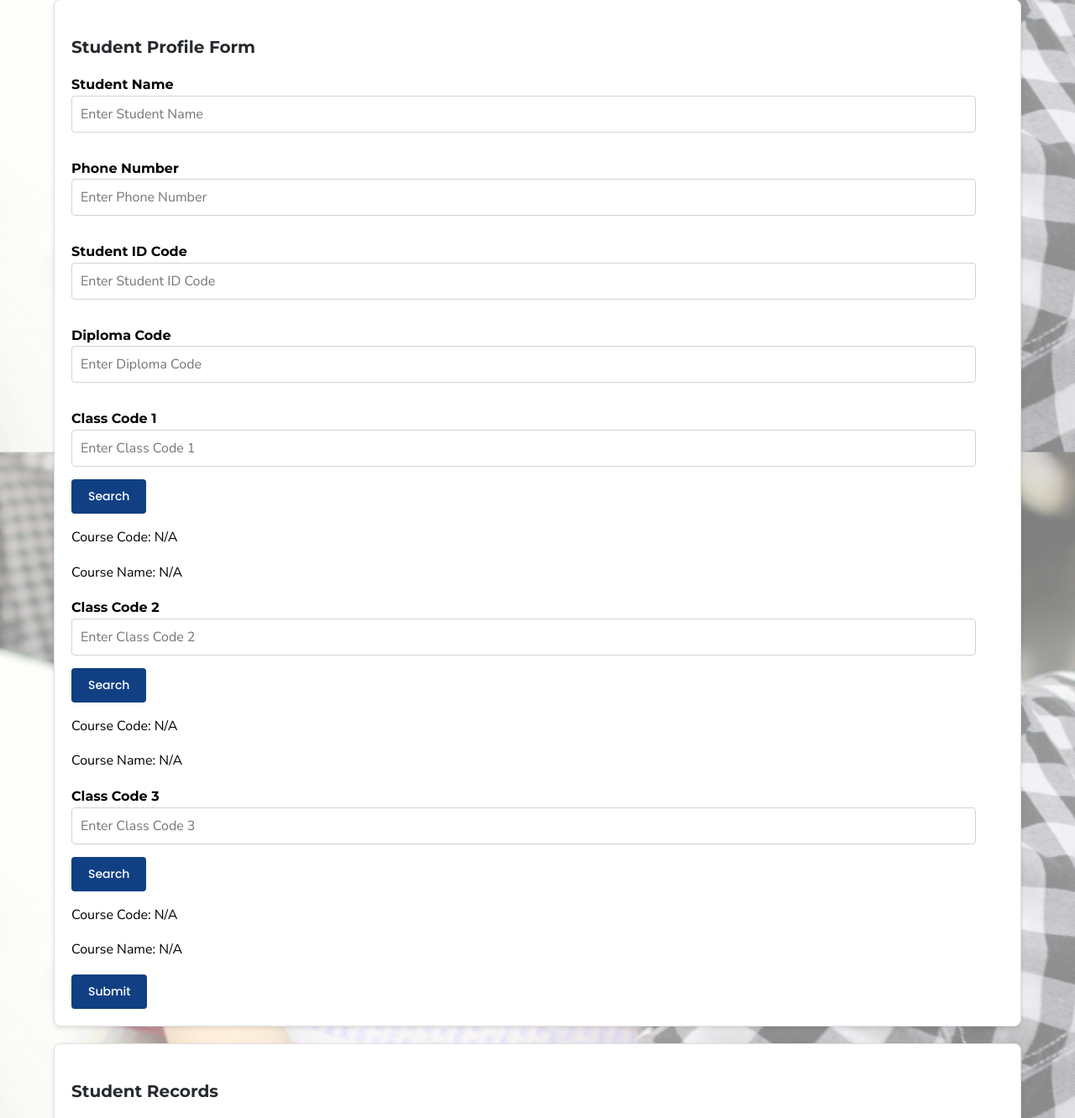
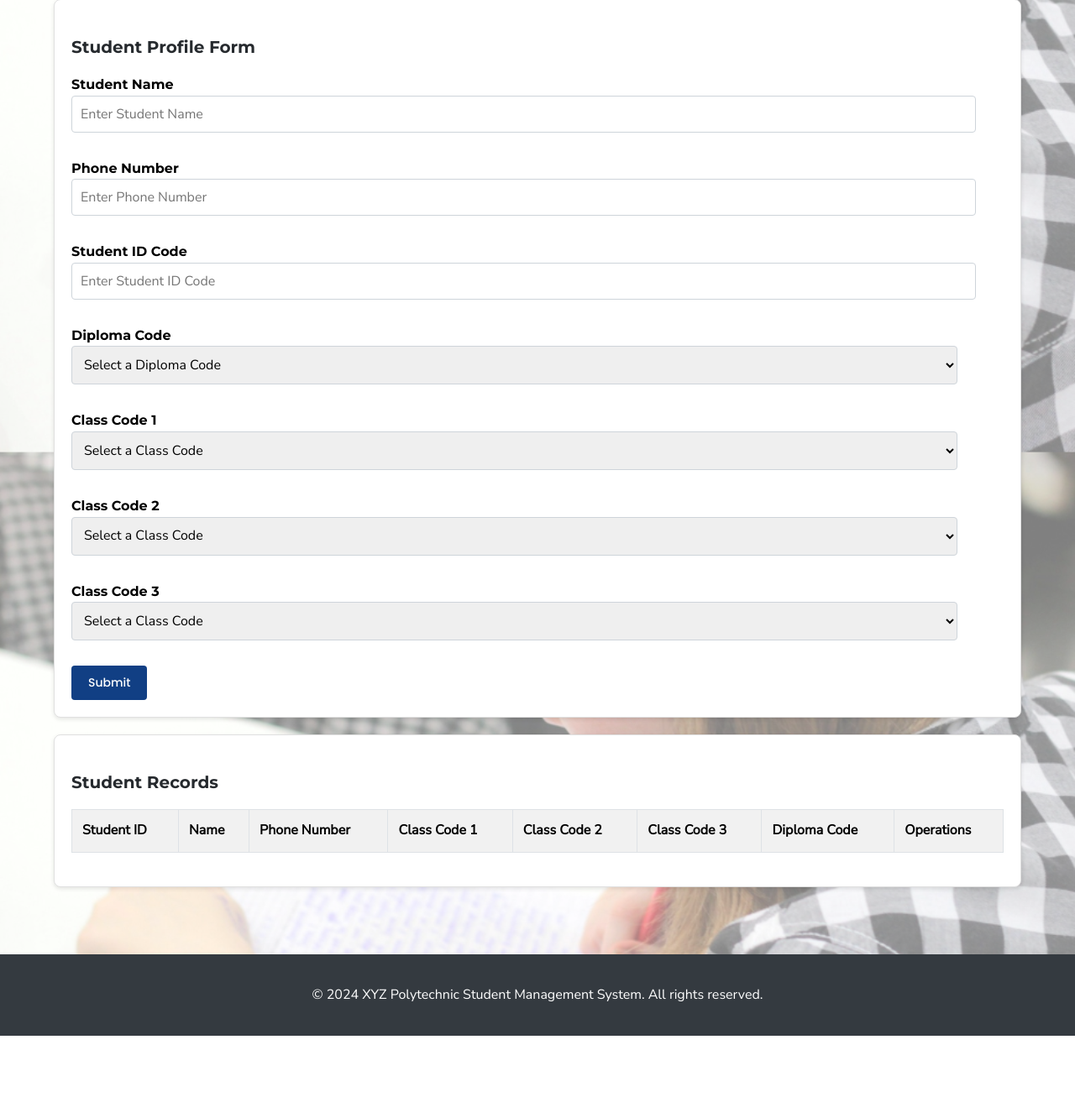
Before and after one commit to SWAP-G1/P02-Group1, a PHP site: page /admin_create_stu_recordform.php in a window 1280 px wide. Shown: the part 311-1643 px from the top of the page at 84% size. After the commit the page ends 1545 px from the top, so only its background shows below. Run offline with PHP 8.4, Linux system fonts and the light colour scheme; the visitor is signed in with stand-in values (Sample User, id 1); tables that the repository leaves empty or names only in its code hold one stand-in row (values such as "Sample post"); lists and menus that the app fills with data are empty.

Commit message:
Update admin_create_stu_recordform.php

```diff
--- a/admin_create_stu_recordform.php
+++ b/admin_create_stu_recordform.php
@@ -17,6 +17,18 @@ if (!isset($_SESSION['session_role']) || $_SESSION['session_role'] != 1) {
     exit();
 }
 $full_name = isset($_SESSION['session_full_name']) ? $_SESSION['session_full_name'] : "";
+$class_query = "SELECT class_code FROM class";
+$class_result = mysqli_query($con, $class_query);
+
+// Fetch all class codes into an array
+$class_codes = [];
+if ($class_result && mysqli_num_rows($class_result) > 0) {
+    while ($row = mysqli_fetch_assoc($class_result)) {
+        $class_codes[] = $row['class_code'];
+    }
+}
+$diploma_query = "SELECT diploma_code FROM diploma";
+$diploma_result = mysqli_query($con, $diploma_query);
 ?>
 <!DOCTYPE html>
 <html lang="en">
@@ -26,31 +38,7 @@ $full_name = isset($_SESSION['session_full_name']) ? $_SESSION['session_full_nam
     <title>Student Profile Management</title>
     <link rel="stylesheet" href="styles.css"> <!-- Link to your CSS file -->
     <link href="https://fonts.googleapis.com/css2?family=Montserrat:wght@700&family=Nunito+Sans:wght@400&family=Poppins:wght@500&display=swap" rel="stylesheet">
-    <script>
-        // Function to fetch course details for a given class code
-        async function fetchCourseDetails(inputId, courseCodeId, courseNameId) {
-            const classCode = document.getElementById(inputId).value;
-            if (!classCode) {
-                alert("Please enter a class code.");
-                return;
-            }
 
-            try {
-                const response = await fetch(`fetch_course_details.php?class_code=${classCode}`);
-                const data = await response.json();
-                if (data.error) {
-                    alert(data.error);
-                    document.getElementById(courseCodeId).textContent = "N/A";
-                    document.getElementById(courseNameId).textContent = "N/A";
-                } else {
-                    document.getElementById(courseCodeId).textContent = data.course_code;
-                    document.getElementById(courseNameId).textContent = data.course_name;
-                }
-            } catch (err) {
-                alert("Failed to fetch course details. Please try again.");
-            }
-        }
-    </script>
 </head>
 <body>
     <div class="navbar">
@@ -87,32 +75,52 @@ $full_name = isset($_SESSION['session_full_name']) ? $_SESSION['session_full_nam
                 </div>
                 <div class="form-group">
                 <label class="label" for="diploma_code">Diploma Code</label>
-                    <input type="text" name="diploma_code" placeholder="Enter Diploma Code" required>
+                <select name="diploma_code" required>
+                        <option value="" disabled selected>Select a Diploma Code</option>
+                        <?php
+                        if ($diploma_result && mysqli_num_rows($diploma_result) > 0) {
+                            while ($row = mysqli_fetch_assoc($diploma_result)) {
+                                echo "<option value='" . htmlspecialchars($row['diploma_code']) . "'>" . htmlspecialchars($row['diploma_code']) . "</option>";
+                            }
+                        }
+                        ?>
+                    </select>
                 </div>
                 <div class="form-group">
                 <label class="label" for="class_code_1">Class Code 1</label>
-                    <input type="text" id="class_code_1" name="class_code_1" placeholder="Enter Class Code 1" required>
-                    <button type="button" onclick="fetchCourseDetails('class_code_1', 'course_code_1', 'course_name_1')">Search</button>
-                    <p>Course Code: <span id="course_code_1">N/A</span></p>
-                    <p>Course Name: <span id="course_name_1">N/A</span></p>
+                <select name="class_code_1" required>
+                    <option value="" disabled selected>Select a Class Code</option>
+                    <?php
+                    foreach ($class_codes as $class_code) {
+                        echo "<option value='" . htmlspecialchars($class_code) . "'>" . htmlspecialchars($class_code) . "</option>";
+                    }
+                    ?>
+                </select>
             </div>
 
-                <!-- Class Code 2 -->
             <div class="form-group">
                 <label class="label" for="class_code_2">Class Code 2</label>
-                    <input type="text" id="class_code_2" name="class_code_2" placeholder="Enter Class Code 2">
-                    <button type="button" onclick="fetchCourseDetails('class_code_2', 'course_code_2', 'course_name_2')">Search</button>
-                    <p>Course Code: <span id="course_code_2">N/A</span></p>
-                    <p>Course Name: <span id="course_name_2">N/A</span></p>
+                <select name="class_code_2" required>
+                    <option value="" disabled selected>Select a Class Code</option>
+                    <?php
+                    foreach ($class_codes as $class_code) {
+                        echo "<option value='" . htmlspecialchars($class_code) . "'>" . htmlspecialchars($class_code) . "</option>";
+                    }
+                    ?>
+                </select>
             </div>
 
                 <!-- Class Code 3 -->
                 <div class="form-group">
             <label class="label" for="class_code_3">Class Code 3</label>
-                    <input type="text" id="class_code_3" name="class_code_3" placeholder="Enter Class Code 3">
-                    <button type="button" onclick="fetchCourseDetails('class_code_3', 'course_code_3', 'course_name_3')">Search</button>
-                    <p>Course Code: <span id="course_code_3">N/A</span></p>
-                    <p>Course Name: <span id="course_name_3">N/A</span></p>
+                <select name="class_code_3" required>
+                    <option value="" disabled selected>Select a Class Code</option>
+                    <?php
+                    foreach ($class_codes as $class_code) {
+                        echo "<option value='" . htmlspecialchars($class_code) . "'>" . htmlspecialchars($class_code) . "</option>";
+                    }
+                    ?>
+                </select>
             </div>
                 <input type="hidden" name="csrf_token" value="<?php echo $_SESSION['csrf_token']; ?>">
                 <button type="submit">Submit</button>
```
Lines whose indentation alone changed are shown as unchanged.
